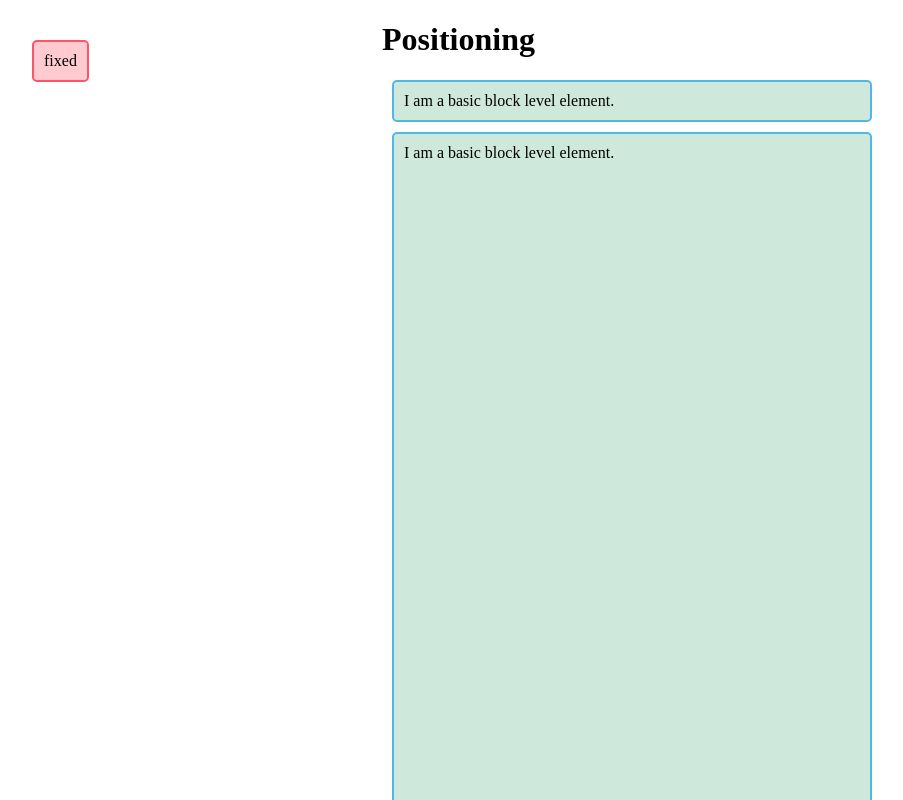
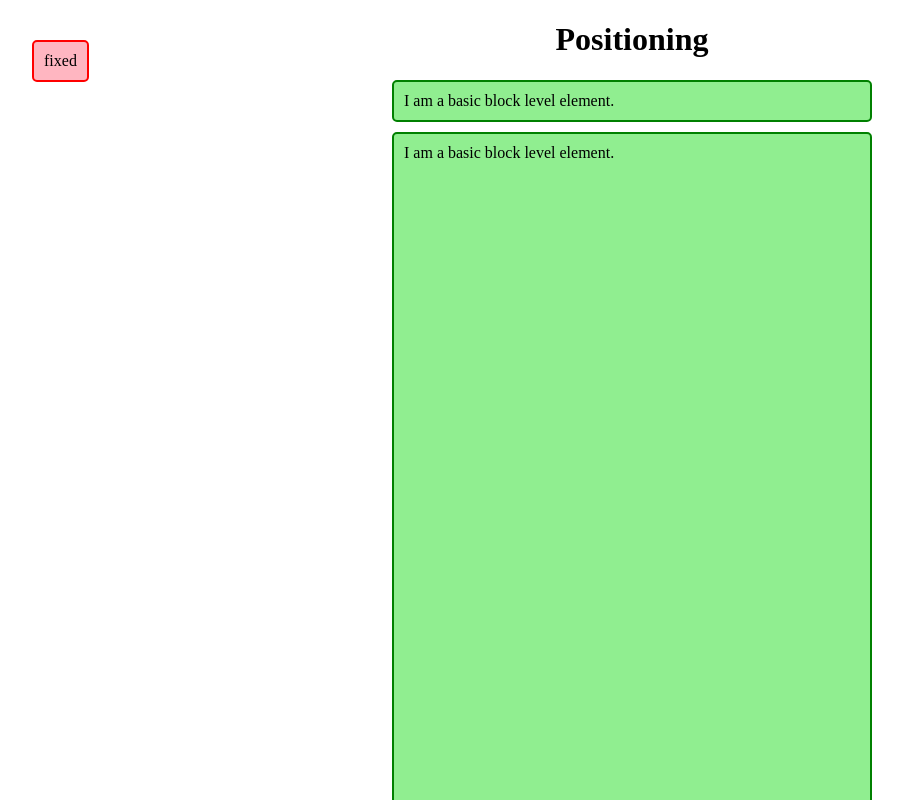
Before and after one commit to wangding/css-demo, a plain HTML site: page 07-layout/09-fixed-pos.html in a window 1280 px wide. Shown: the top 800 px of the page, without its empty margins (8-911 px from the left). Drawn offline with Linux system fonts and the light colour scheme.

Commit message:
fix: border and layout

```diff
--- a/07-layout/09-fixed-pos.html
+++ b/07-layout/09-fixed-pos.html
@@ -12,9 +12,13 @@
     margin: 0 auto;
   }
 
+  h1 {
+    text-align: center
+  }
+
   p {
-    background-color: rgb(207,232,220);
-    border: 2px solid rgb(79,185,227);
+    background-color: lightgreen;
+    border: 2px solid green;
     padding: 10px;
     margin: 10px;
     border-radius: 5px;
@@ -24,8 +28,8 @@
     position: fixed;
     top: 30px;
     left: 30px;
-    background: rgba(255,84,104,.3);
-    border: 2px solid rgb(255,84,104);
+    background: lightpink;
+    border: 2px solid red;
   }
 
   .positioned+p {
```
Also changed, not shown: 04-background-border/04-border.html (+3 -0 lines), 07-layout/04-float.html (+2 -2 lines), 07-layout/06-static-pos.html (+6 -2 lines), 07-layout/07-relative-pos.html (+8 -4 lines), 07-layout/08-absolute-pos.html (+8 -4 lines), 07-layout/10-sticky-pos.html (+8 -4 lines), 07-layout/11-table.html (+2 -2 lines), 07-layout/12-multicol.html (+1 -0 lines).
